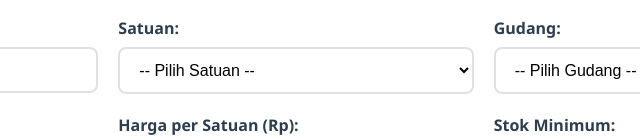
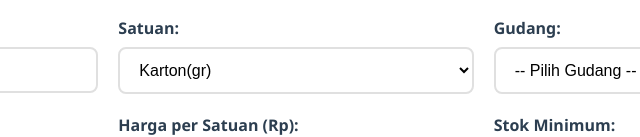
Before and after one commit to Joshuathio/Antaniproject, a plain HTML site: page index.html in a window 1280 px wide. Shown: the part 816-953 px from the top of the page, 344-984 px from the left. Drawn offline with Linux system fonts and the light colour scheme.

Commit message:
Update index.html

```diff
--- a/index.html
+++ b/index.html
@@ -68,22 +68,9 @@
                 <div class="form-group">
                     <label>Satuan:</label>
                     <select id="itemUnit">
-                        <option value="">-- Pilih Satuan --</option>
-                        <option value="Kg">Kilogram (Kg)</option>
-                        <option value="Gram">Gram</option>
-                        <option value="Liter">Liter</option>
-                        <option value="Mililiter">Mililiter (ml)</option>
-                        <option value="Karung">Karung</option>
-                        <option value="Sak">Sak</option>
-                        <option value="Botol">Botol</option>
-                        <option value="Pack">Pack</option>
-                        <option value="Box">Box</option>
-                        <option value="Dus">Dus</option>
-                        <option value="Pcs">Pcs</option>
-                        <option value="Jerigen">Jerigen</option>
-                        <option value="Galon">Galon</option>
-                        <option value="Meter">Meter</option>
-                        <option value="Cm">Centimeter</option>
+                         <option value="Kg">Karton(gr)</option>
+                          <option value="Kg">karton (ml)</option>
+                          <option value="Kg">karung </option>
                     </select>
                 </div>
                 <div class="form-group">
```
